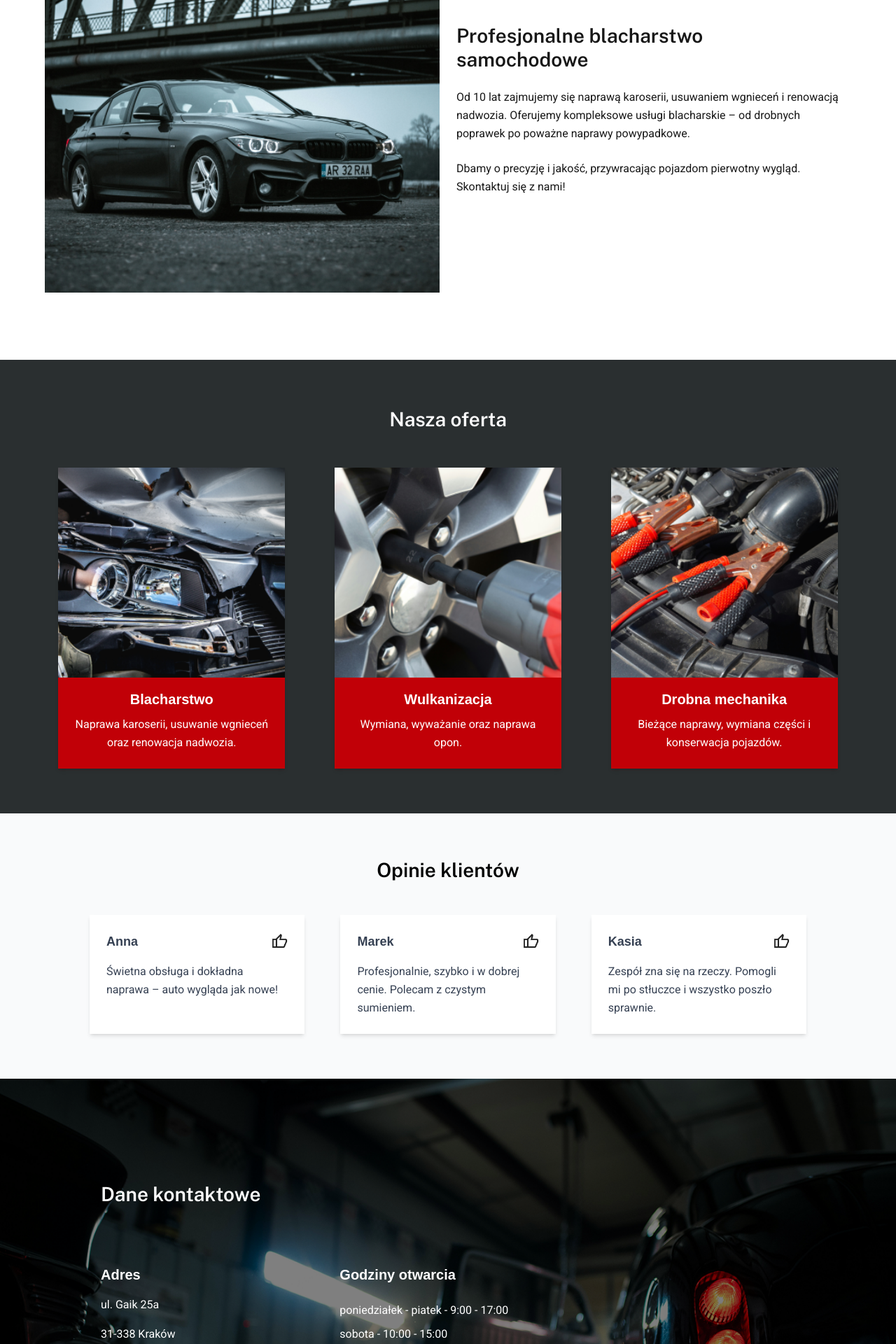
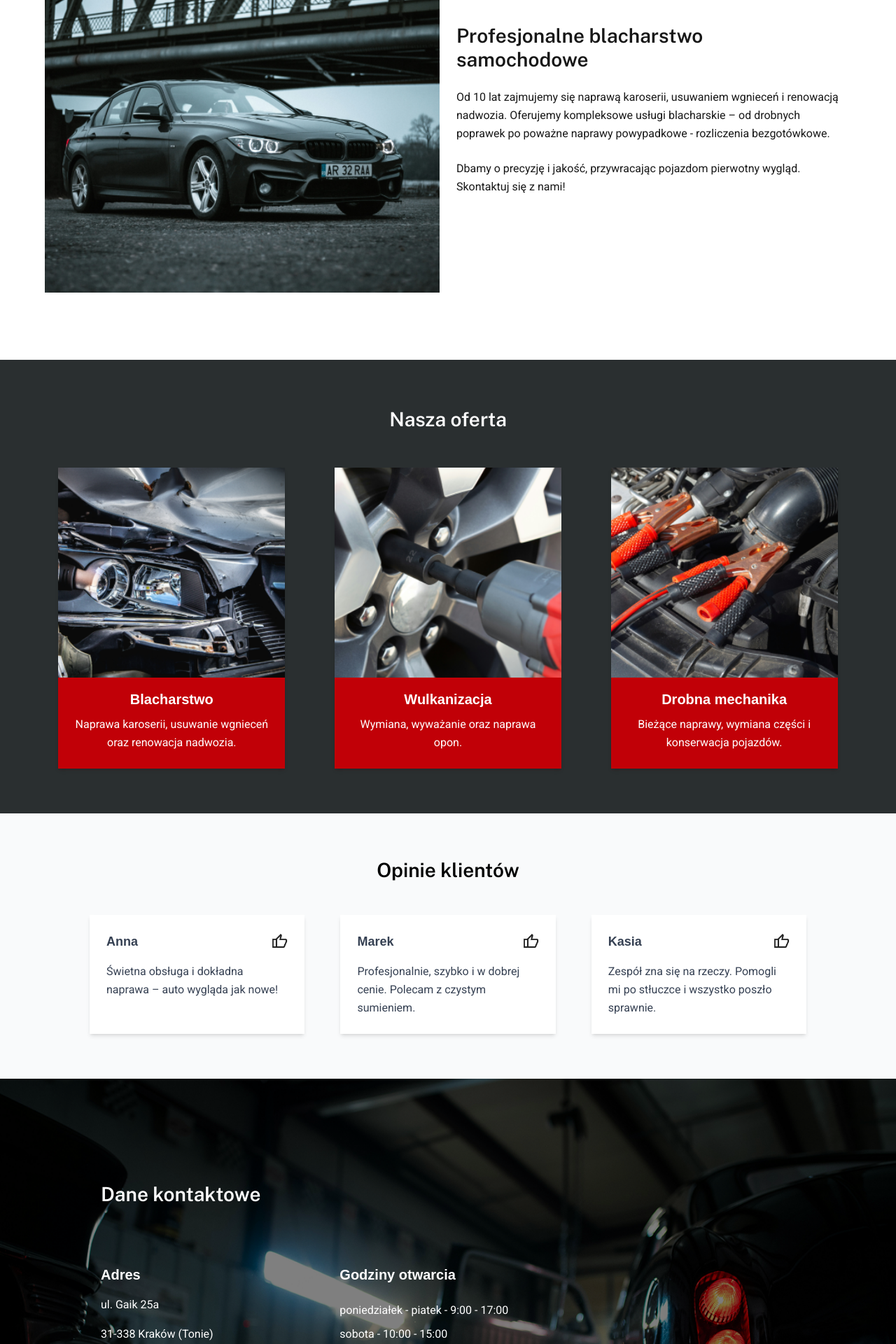
Before and after one commit to WiktoriaBielec/adcar, a Next.js app: page / in a window 1280 px wide. Shown: the part 1000-2920 px from the top of the page at 70% size. Built offline with nearby package versions, Linux system fonts and the light colour scheme.

Commit message:
content changes

```diff
--- a/src/app/components/AboutSection.tsx
+++ b/src/app/components/AboutSection.tsx
@@ -23,7 +23,7 @@ export function AboutSection() {
           <div className="hidden md:block space-y-2 md:space-y-10 lg:space-y-6">
             <p>
               Od 10 lat zajmujemy się naprawą karoserii, usuwaniem wgnieceń i renowacją nadwozia.
-              Oferujemy kompleksowe usługi blacharskie – od drobnych poprawek po poważne naprawy powypadkowe.
+              Oferujemy kompleksowe usługi blacharskie – od drobnych poprawek po poważne naprawy powypadkowe - rozliczenia bezgotówkowe.
             </p>
             <p>
               Dbamy o precyzję i jakość, przywracając pojazdom pierwotny wygląd. Skontaktuj się z nami!
--- a/src/app/components/ContactSection.tsx
+++ b/src/app/components/ContactSection.tsx
@@ -21,7 +21,7 @@ export function ContactSection() {
           <div className="flex flex-col gap-2">
             <h4 className="text-xl font-semibold">Adres</h4>
             <p>ul. Gaik 25a</p>
-            <p>31-338 Kraków</p>
+            <p>31-338 Kraków (Tonie)</p>
           </div>
           <div className="flex flex-col gap-2">
             <h4 className="text-xl font-semibold">E-mail</h4>
@@ -46,7 +46,7 @@ export function ContactSection() {
           <div className="flex flex-col gap-4">
             <h4 className="text-xl font-semibold">Adres</h4>
             <p>ul. Gaik 25a</p>
-            <p>31-338 Kraków</p>
+            <p>31-338 Kraków (Tonie)</p>
             <h4 className="text-xl font-semibold">E-mail</h4>
             <p>arti.a@interia.pl</p>
 
--- a/src/app/components/NavBar.tsx
+++ b/src/app/components/NavBar.tsx
@@ -79,7 +79,7 @@ export default function Navbar() {
 
             <div className="mt-4">
                 <h5 className="text-white uppercase">ul. Gaik 25A</h5>
-                <h5 className="text-white uppercase">31-338 Kraków</h5>
+                <h5 className="text-white uppercase">31-338 Kraków (Tonie)</h5>
             </div>
             <a
                 href="tel:+48503013451"
```
